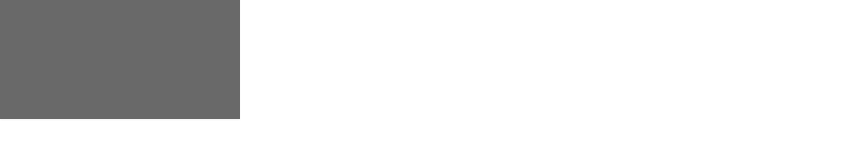
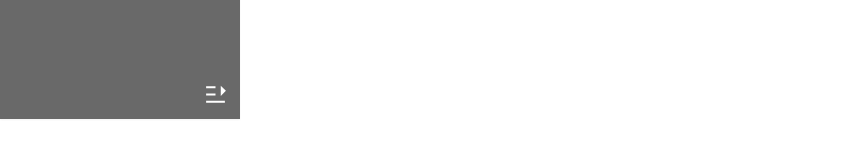
Before and after one commit to ppppppsmash/my-project, a Next.js app in the folder client/: page / in a window 1280 px wide. Shown: the part 681-829 px from the top of the page, without its empty margins (0-843 px from the left). Built offline with nearby package versions, Linux system fonts and the light colour scheme.

Commit message:
fix: use client

```diff
--- a/client/app/layout.tsx
+++ b/client/app/layout.tsx
@@ -1,12 +1,13 @@
+'use client'
 import './globals.css'
 import Nav from '@/components/Nav'
 
 import { navItems } from '@/components/Nav/NavItems'
 
-export const metadata = {
-  title: 'Page Speed Insights Next.js App',
-  description: 'Generated by create next app',
-}
+// export const metadata = {
+//   title: 'Page Speed Insights Next.js App',
+//   description: 'Generated by create next app',
+// }
 
 export default function RootLayout({
   children,
--- a/client/components/Nav/index.tsx
+++ b/client/components/Nav/index.tsx
@@ -1,8 +1,11 @@
-import { FC } from 'react'
+'use client'
+import { useState } from 'react'
 import Link from 'next/link'
 // https://react-icons.github.io/react-icons/icons?name=ai
 import Logo from '@/components/Logo'
 import { IconType } from 'react-icons'
+import { RiMenuFoldFill, RiMenuUnfoldFill } from 'react-icons/ri'
+import { NextPage } from 'next'
 
 interface Props {
   navItems: {
@@ -12,7 +15,9 @@ interface Props {
   }[]
 }
 
-const Nav: FC<Props> = ({navItems}): JSX.Element => {
+const Nav: NextPage<Props> = ({navItems}) => {
+  const [visible, setVisible] = useState(false)
+
   return (
     <nav className='h-screen overflow-hidden w-60 top-0 sticky shadow-sm flex flex-col
     justify-between transition-[width] bg-secondary text-white'>
@@ -36,6 +41,10 @@ const Nav: FC<Props> = ({navItems}): JSX.Element => {
           ))}
         </div>
       </div>
+
+      <button className='text-highlight-light p-3 hover:scale-[0.9] transition self-end'>
+        {visible ? <RiMenuFoldFill size={25} /> : <RiMenuUnfoldFill size={25} />}
+      </button>
     </nav>
   )
 }
```
